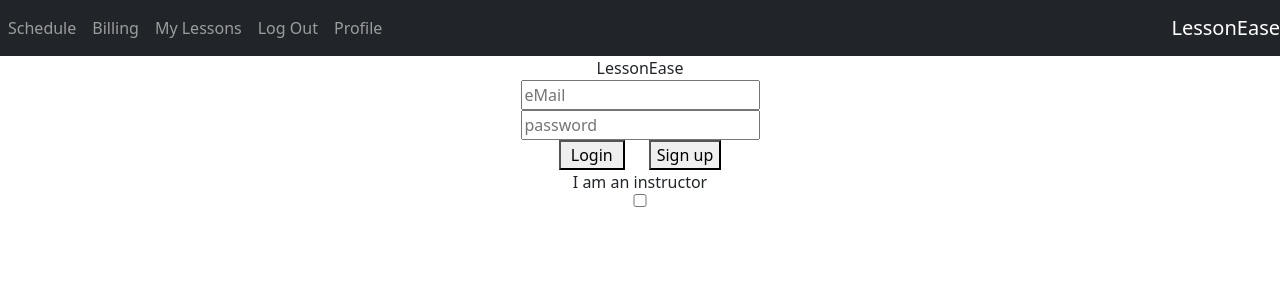
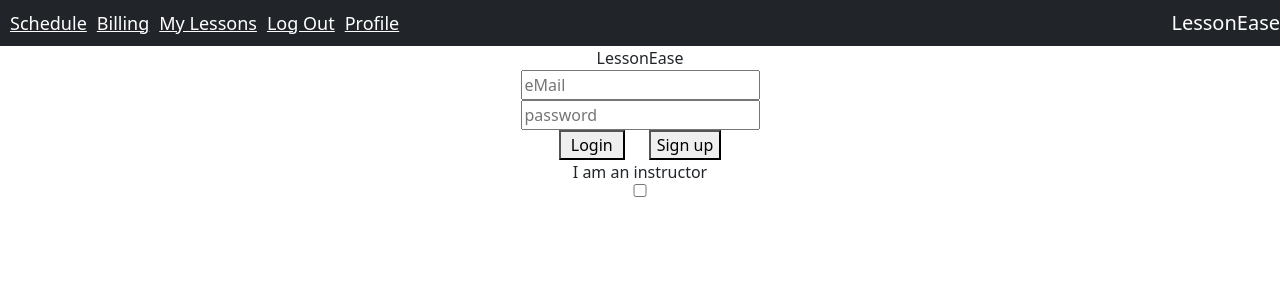
Before and after one commit to cam273364/lesson-ease-react, a React (Create React App) app: page /schedule in a window 1280 px wide. Shown: the top 300 px of the page. Built offline with nearby package versions, Linux system fonts and the light colour scheme.

Commit message:
"added routes for navbar"

```diff
--- a/package.json
+++ b/package.json
@@ -8,6 +8,8 @@
     "@testing-library/user-event": "^13.5.0",
     "axios": "^1.3.5",
     "bootstrap": "^5.2.3",
+    "jsonwebtoken": "^9.0.0",
+    "jwt-decode": "^3.1.2",
     "react": "^18.2.0",
     "react-dom": "^18.2.0",
     "react-router-dom": "^6.10.0",
--- a/src/App.css
+++ b/src/App.css
@@ -41,3 +41,18 @@
     transform: rotate(360deg);
   }
 }
+
+
+.nav-item {
+  padding-left: 10px;
+  color: white;
+}
+
+
+.nav-item a{
+  color: white;
+  font-size: 18px;
+}
+/* #active-link {
+  t
+} */
--- a/src/Navbar.js
+++ b/src/Navbar.js
@@ -1,7 +1,8 @@
+import { Link } from "react-router-dom";
+import Schedule from "./Schedule";
 
 
-
-function Navbar() {
+function Navbar( {handleLogOut} ) {
 
 
    return (
@@ -9,19 +10,19 @@ function Navbar() {
     <div class="navbar-collapse collapse w-100 order-1 order-md-0 dual-collapse2">
         <ul class="navbar-nav mr-auto">
             <li class="nav-item active">
-                <a class="nav-link" href="#">Schedule</a>
+                <Link to="/schedule">Schedule</Link>
             </li>
             <li class="nav-item">
-                <a class="nav-link" href="//codeply.com">Billing</a>
+                <Link to="/billing">Billing</Link>
             </li>
             <li class="nav-item">
-                <a class="nav-link" href="#">My Lessons</a>
+                <Link to="/lessons">My Lessons</Link>
             </li>
             <li class="nav-item">
-                <a class="nav-link" href="#">Log Out</a>
+                <Link to="/" onClick={handleLogOut}>Log Out</Link>
             </li>
             <li class="nav-item">
-                <a class="nav-link" href="#">Profile</a>
+                <Link to="/profile">Profile</Link>
             </li>
         </ul>
     </div>
--- a/src/Signin.js
+++ b/src/Signin.js
@@ -22,6 +22,8 @@ function handleLogin() {
     })
   .then(function (user) {
     // handle success
+    //saves token to local storage
+    localStorage.setItem('token', user.data.token)
     console.log(user.data)
     console.log(user.data.userID)
     setIsInstructor(user.data.instructor)
```
Also changed, not shown: src/Billing.js (added, +22 -0 lines), 1 other file (tests, documents, lock files or other folders).
